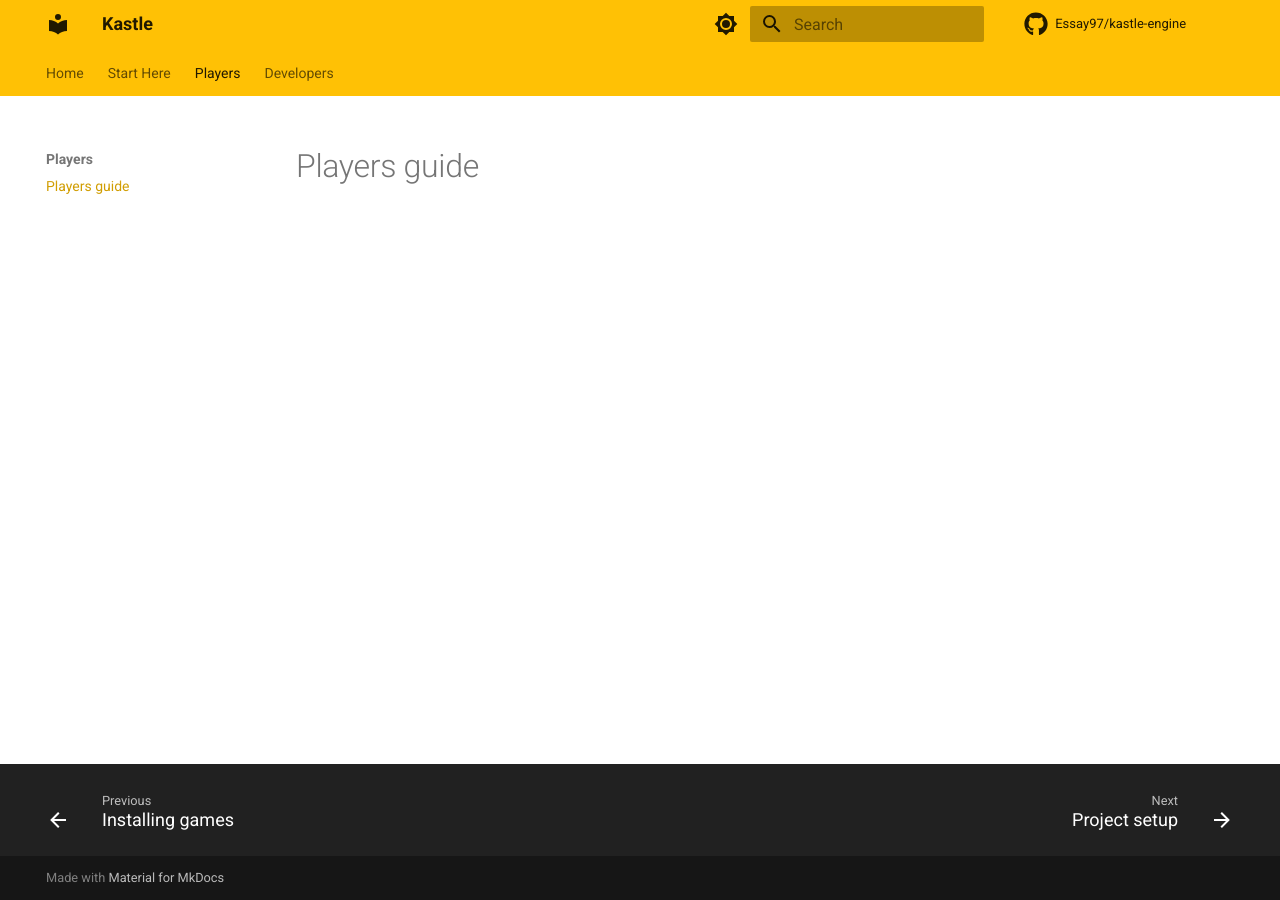
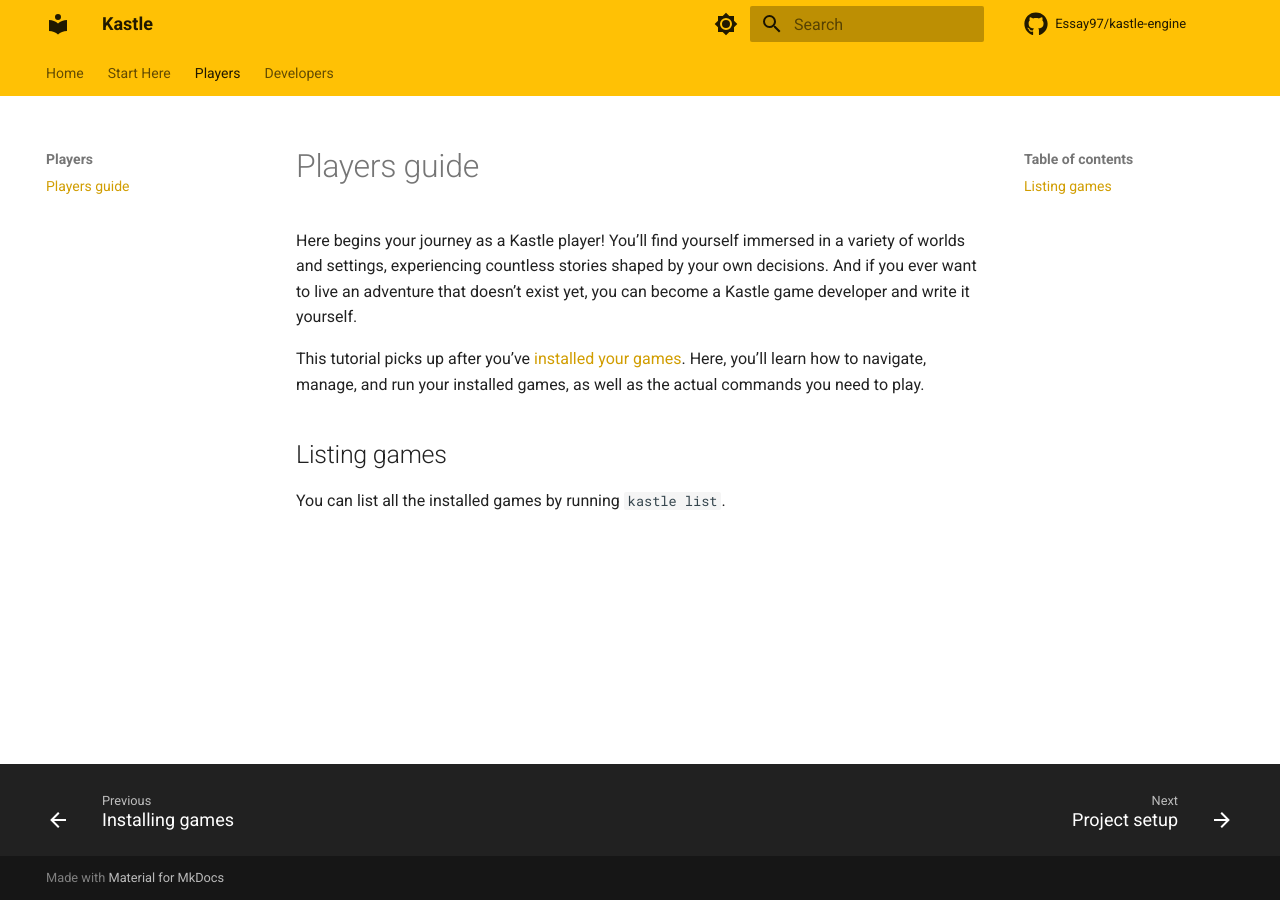
Before and after one commit to Essay97/kastle-docs, an MkDocs documentation site: the page built from docs/play.md, in a window 1280 px wide. Built offline with MkDocs 1.6.1 and Material for MkDocs 9.7.7, drawn with Linux system fonts in a browser that asks for light colours; comment, search, counter and statistics services are not loaded.

Commit message:
started player doc

```diff
--- a/docs/play.md
+++ b/docs/play.md
@@ -1 +1,7 @@
 # Players guide
+Here begins your journey as a Kastle player! You’ll find yourself immersed in a variety of worlds and settings, experiencing countless stories shaped by your own decisions. And if you ever want to live an adventure that doesn’t exist yet, you can become a Kastle game developer and write it yourself.
+
+This tutorial picks up after you’ve [installed your games](/docs/getting-started/install-games). Here, you’ll learn how to navigate, manage, and run your installed games, as well as the actual commands you need to play.
+
+## Listing games
+You can list all the installed games by running `kastle list`.
```
